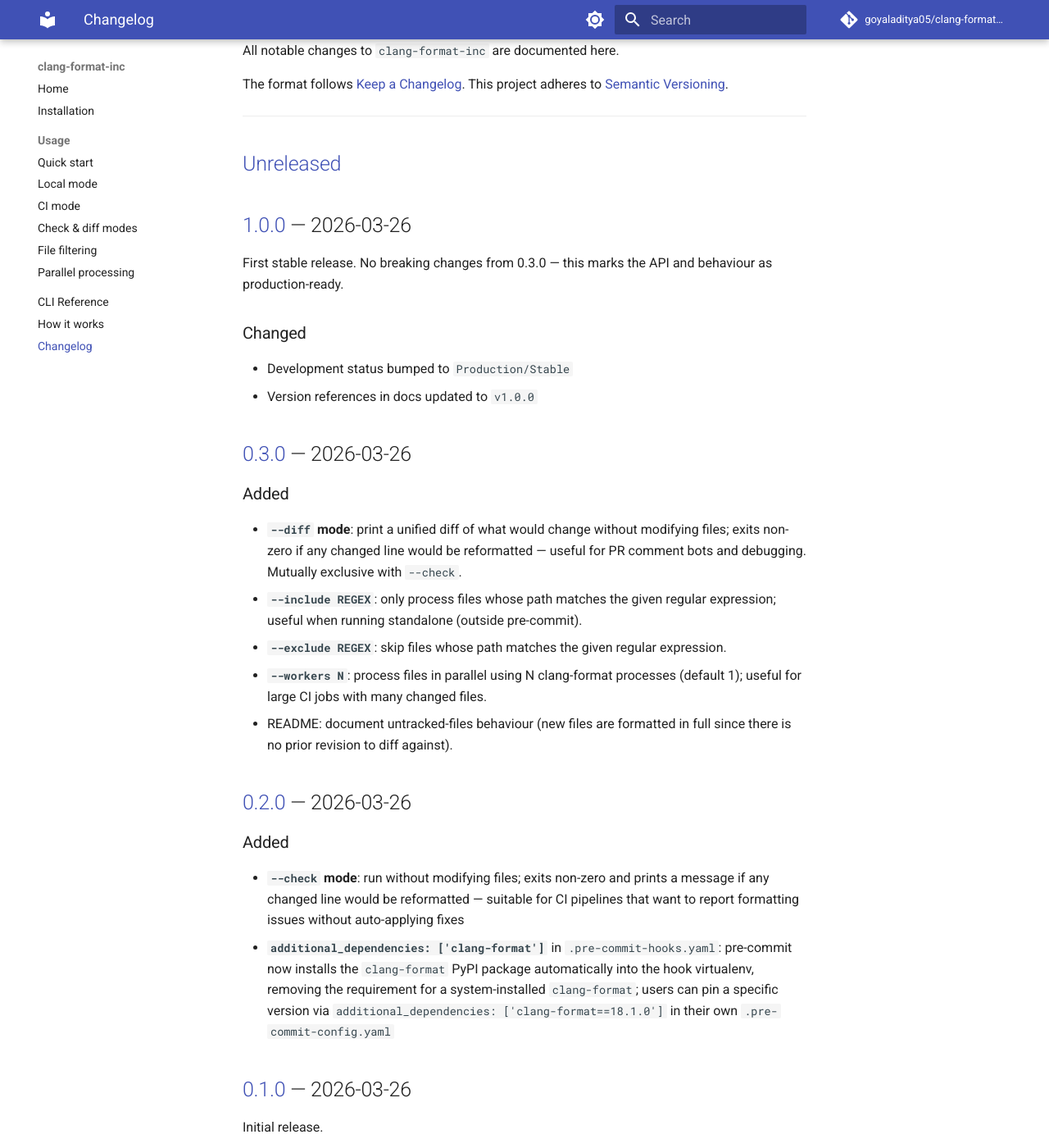
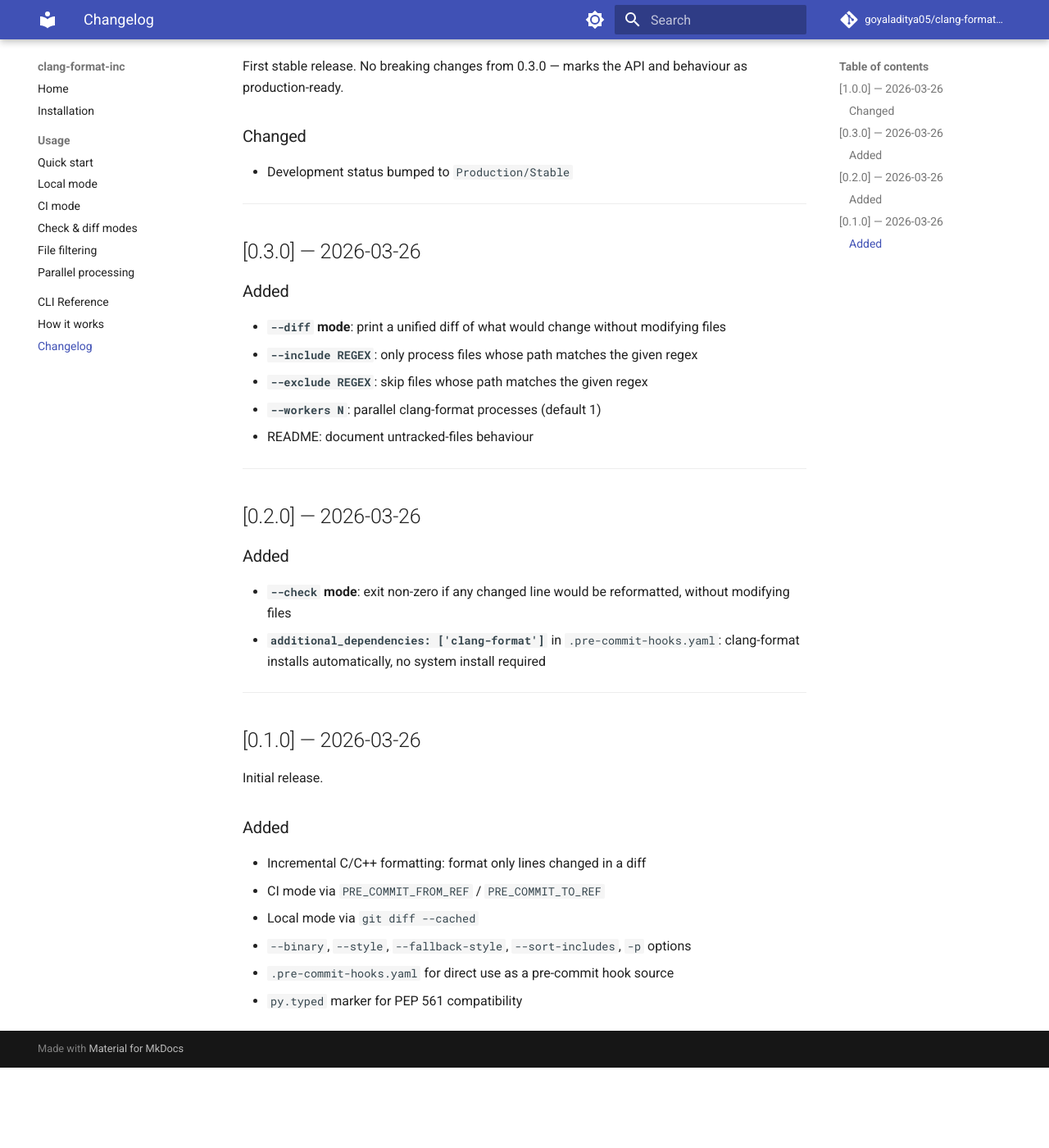
Before and after one commit to goyaladitya05/clang-format-inc, an MkDocs documentation site: the page built from docs/changelog.md, in a window 1280 px wide and 1400 px high, scrolled down 254 px. Shown: the whole window at 82% size. Built offline with MkDocs 1.6.1 and Material for MkDocs 9.7.7, drawn with Linux system fonts in a browser that asks for light colours; comment, search, counter and statistics services are not loaded; after the commit the page ends 1556 px from its top, so only the background shows below that; some of the changed text lies outside the part shown.

Commit message:
docs: replace snippet include with static changelog content

```diff
--- a/docs/changelog.md
+++ b/docs/changelog.md
@@ -1,5 +1,45 @@
 # Changelog
 
-The full changelog is maintained in the repository:
+The full changelog is maintained in [`CHANGELOG.md`](https://github.com/goyaladitya05/clang-format-inc/blob/main/CHANGELOG.md) on GitHub.
 
---8<-- "CHANGELOG.md"
+---
+
+## [1.0.0] — 2026-03-26
+
+First stable release. No breaking changes from 0.3.0 — marks the API and behaviour as production-ready.
+
+### Changed
+- Development status bumped to `Production/Stable`
+
+---
+
+## [0.3.0] — 2026-03-26
+
+### Added
+- **`--diff` mode**: print a unified diff of what would change without modifying files
+- **`--include REGEX`**: only process files whose path matches the given regex
+- **`--exclude REGEX`**: skip files whose path matches the given regex
+- **`--workers N`**: parallel clang-format processes (default 1)
+- README: document untracked-files behaviour
+
+---
+
+## [0.2.0] — 2026-03-26
+
+### Added
+- **`--check` mode**: exit non-zero if any changed line would be reformatted, without modifying files
+- **`additional_dependencies: ['clang-format']`** in `.pre-commit-hooks.yaml`: clang-format installs automatically, no system install required
+
+---
+
+## [0.1.0] — 2026-03-26
+
+Initial release.
+
+### Added
+- Incremental C/C++ formatting: format only lines changed in a diff
+- CI mode via `PRE_COMMIT_FROM_REF` / `PRE_COMMIT_TO_REF`
+- Local mode via `git diff --cached`
+- `--binary`, `--style`, `--fallback-style`, `--sort-includes`, `-p` options
+- `.pre-commit-hooks.yaml` for direct use as a pre-commit hook source
+- `py.typed` marker for PEP 561 compatibility
--- a/mkdocs.yml
+++ b/mkdocs.yml
@@ -45,8 +45,6 @@
   - pymdownx.inlinehilite
   - pymdownx.tabbed:
       alternate_style: true
-  - pymdownx.snippets:
-      base_path: .
   - tables
   - toc:
       permalink: true
```
